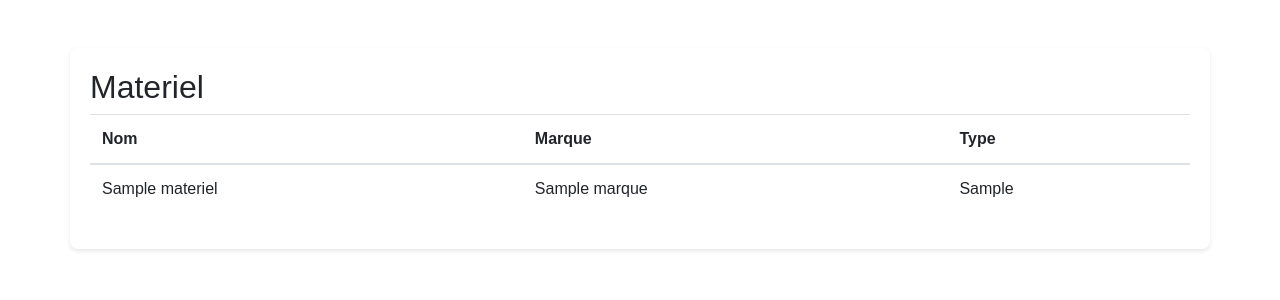
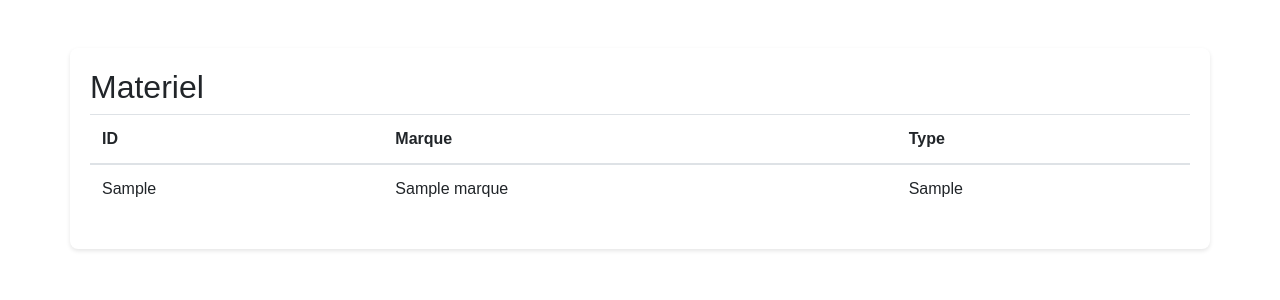
Before and after one commit to purplleee/project, a Flask app: template templates/materiel.html in a window 1280 px wide. Shown: the part 76-376 px from the top of the page. Run offline with Flask 3, Linux system fonts and the light colour scheme; the template is opened without the code that fills it: most values are stand-ins (such as "Sample title", 1, 10 or a date in 2020); some libraries are stand-ins or nearby versions.

Commit message:
added materiel id instead of materiel name

```diff
--- a/app.py
+++ b/app.py
@@ -98,9 +98,9 @@ def cree_mat():
         conn = get_db_connection()
         try:
             cursor = conn.cursor()
-            cursor.execute('''INSERT INTO materiel (`nom`, `marque`, `typeMat`)
+            cursor.execute('''INSERT INTO materiel (`id_mat`, `marque`, `typeMat`)
                               VALUES (%s, %s, %s)''',
-                           (form.nom.data, form.marque.data, form.typeMat.data))
+                           (form.id_mat.data, form.marque.data, form.typeMat.data))
             conn.commit()
             flash('materiel créé ', 'success')
             return redirect(url_for('materiel'))
--- a/forms.py
+++ b/forms.py
@@ -18,8 +18,8 @@ class TicketForm(FlaskForm):
     type_material = SelectField('Type Materiel', choices=[('panne_soft', 'Panne Soft')])
 
 class MaterielForm(FlaskForm):
-    nom = StringField('Nom Materiel', validators=[InputRequired(), Length(min=10, max=100)])
-    marque = StringField('Marque Materiel', validators=[InputRequired(), Length(min=10, max=100)])
+    id_mat = StringField('ID Materiel', validators=[InputRequired(), Length( max=100)])
+    marque = StringField('Marque Materiel', validators=[InputRequired(), Length( max=100)])
     typeMat = SelectField('type Materiel', validators=[InputRequired()], choices=[
                             ('imprimante', 'imprimante'),
                             ('sourie', 'sourie'),
--- a/templates/materiel.html
+++ b/templates/materiel.html
@@ -6,7 +6,7 @@
     <table class="table">
         <thead>
             <tr>
-                <th>Nom</th>
+                <th>ID</th>
                 <th>Marque</th>
                 <th>Type</th>
             </tr>
@@ -14,7 +14,7 @@
         <tbody>
             {% for materiel in materiel_list %}
             <tr>
-                <td>{{ materiel.nom }}</td>
+                <td>{{ materiel.id_mat }}</td>
                 <td>{{ materiel.marque }}</td>
                 <td>{{ materiel.typeMat }}</td>
 
```
Also changed, not shown: templates/creat_materiel.html (+5 -5 lines).
